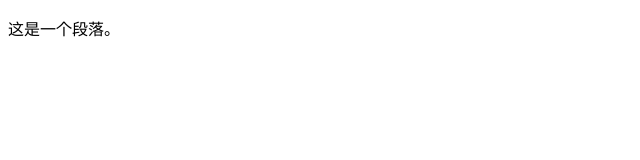
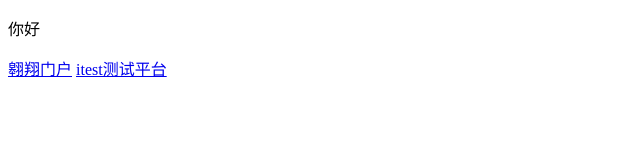
Before and after one commit to ItA-z123/web1, a plain HTML site: page index.html in a window 1280 px wide. Shown: the whole page, without its empty margins (0-640 px from the left). Drawn offline with Linux system fonts and the light colour scheme.

Commit message:
Update index.html

```diff
--- a/index.html
+++ b/index.html
@@ -6,7 +6,10 @@
 </head>
 <body>
 
-<p>这是一个段落。</p>
+<p>你好</p>
+
+<a href="https://ecampus.nwpu.edu.cn/main.html#/Index">翱翔门户</a>
+<a href="https://itestcloud.unipus.cn/">itest测试平台</a>
 
 </body>
 </html>
```
